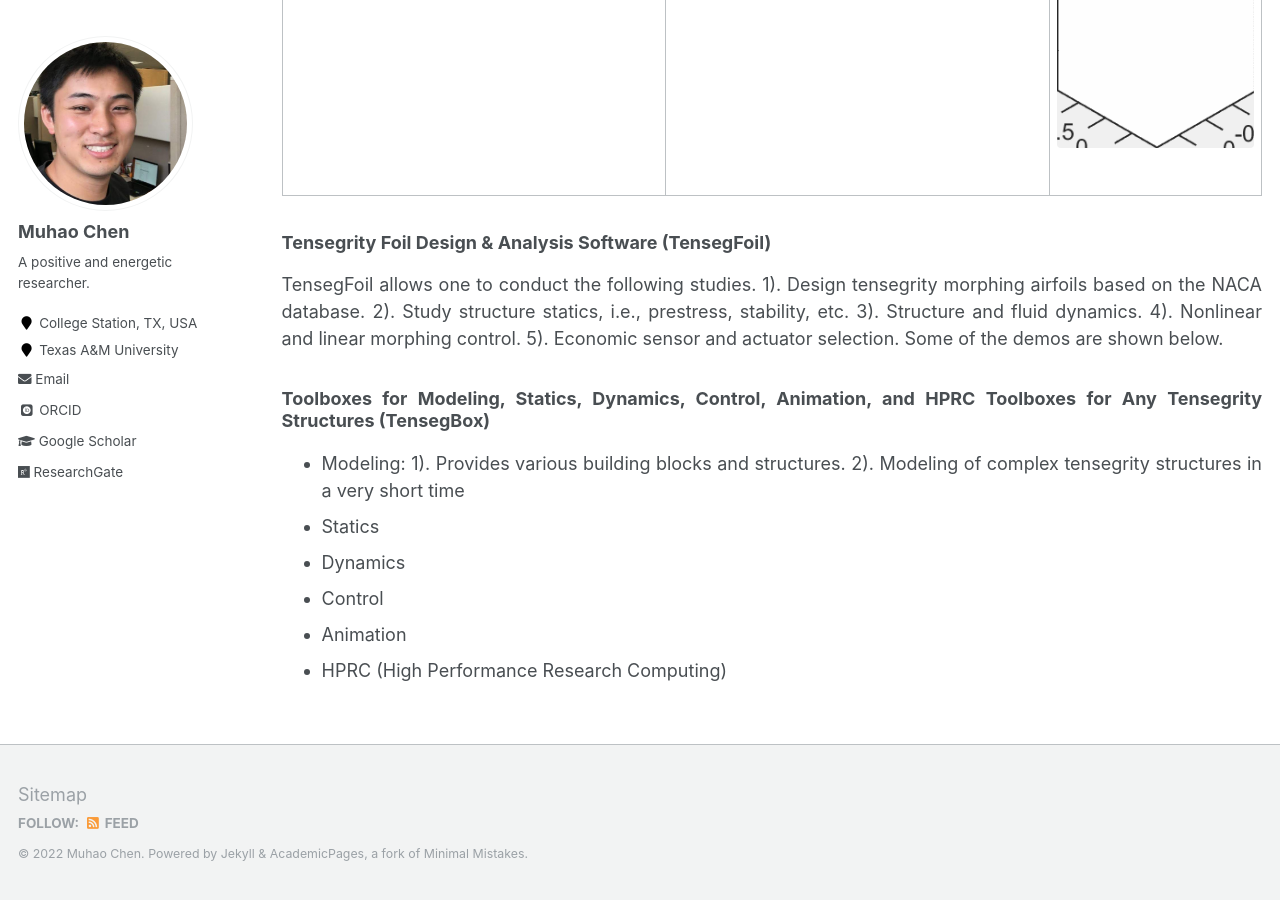
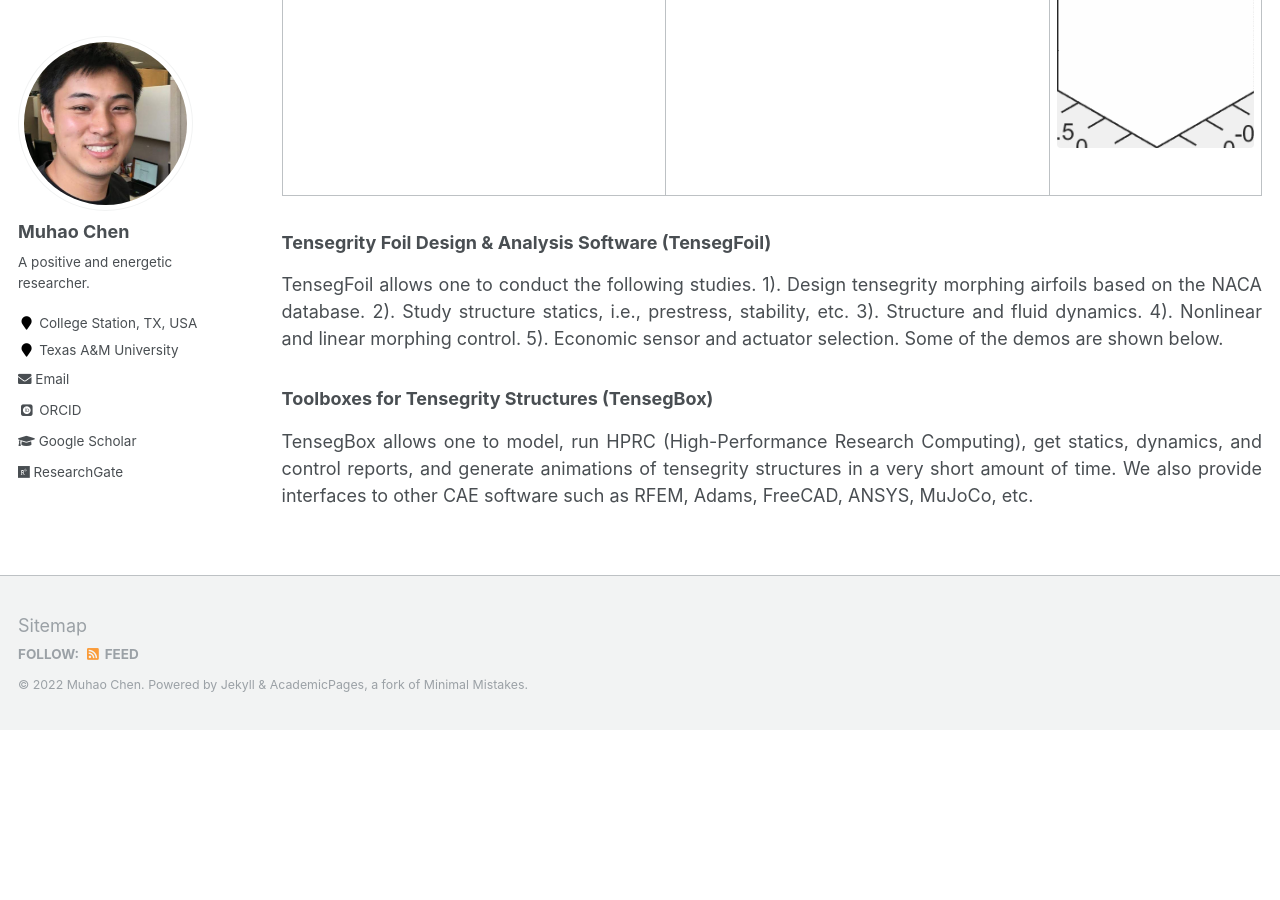
Before and after one commit to Muhao-Chen/muhao-chen.github.io, a Jekyll site: the page built from _pages/resources.md, in a window 1280 px wide and 900 px high, scrolled down 2301 px. Built offline with Jekyll 4.4.1, drawn with Linux system fonts in a browser that asks for light colours; some web fonts are replaced; after the commit the page ends 3031 px from its top, so only the background shows below that.

Commit message:
Update resources.md

```diff
--- a/_pages/resources.md
+++ b/_pages/resources.md
@@ -43,14 +43,9 @@ We appreciate your interest in our research. We are open and willing to answer a
 TensegFoil allows one to conduct the following studies. 1). Design tensegrity morphing airfoils based on the NACA database. 2). Study structure statics, i.e., prestress, stability, etc. 3). Structure and fluid dynamics. 4). Nonlinear and linear morphing control. 5). Economic sensor and actuator selection. Some of the demos are shown below.
 
 
-### Toolboxes for Modeling, Statics, Dynamics, Control, Animation, and HPRC Toolboxes for Any Tensegrity Structures (TensegBox)
-- Modeling: 1). Provides various building blocks and structures. 2). Modeling of complex tensegrity structures in a very short time
-- Statics
-- Dynamics
-- Control
-- Animation
-- HPRC (High Performance Research Computing)
+### Toolboxes for Tensegrity Structures (TensegBox)
 
+TensegBox allows one to model, run HPRC (High-Performance Research Computing), get statics, dynamics, and control reports, and generate animations of tensegrity structures in a very short amount of time. We also provide interfaces to other CAE software such as RFEM, Adams, FreeCAD, ANSYS, MuJoCo, etc.
 
 
 
```
